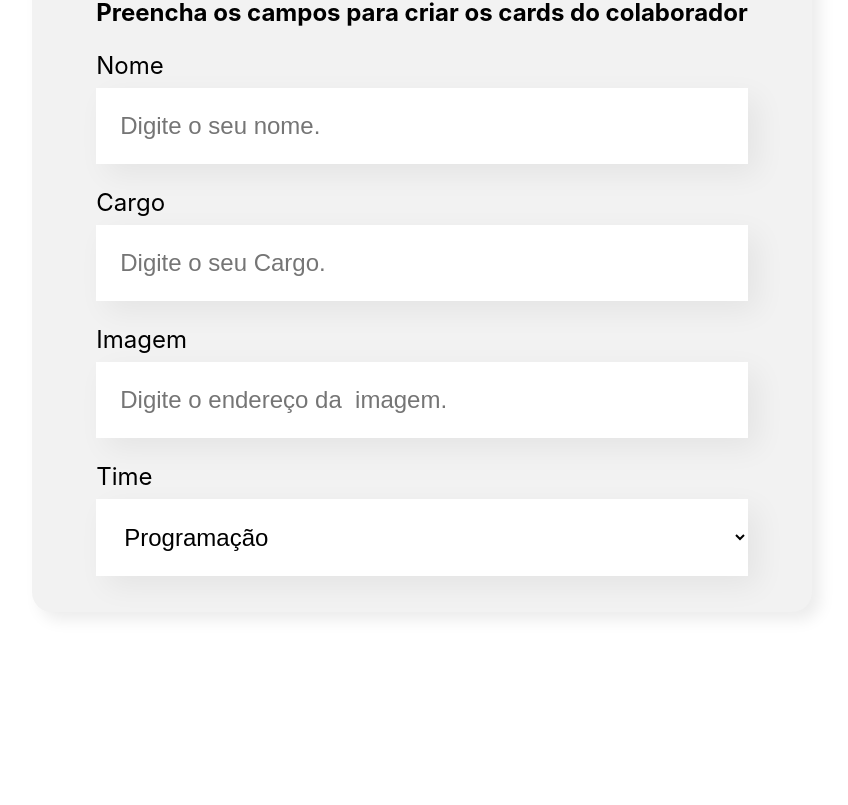
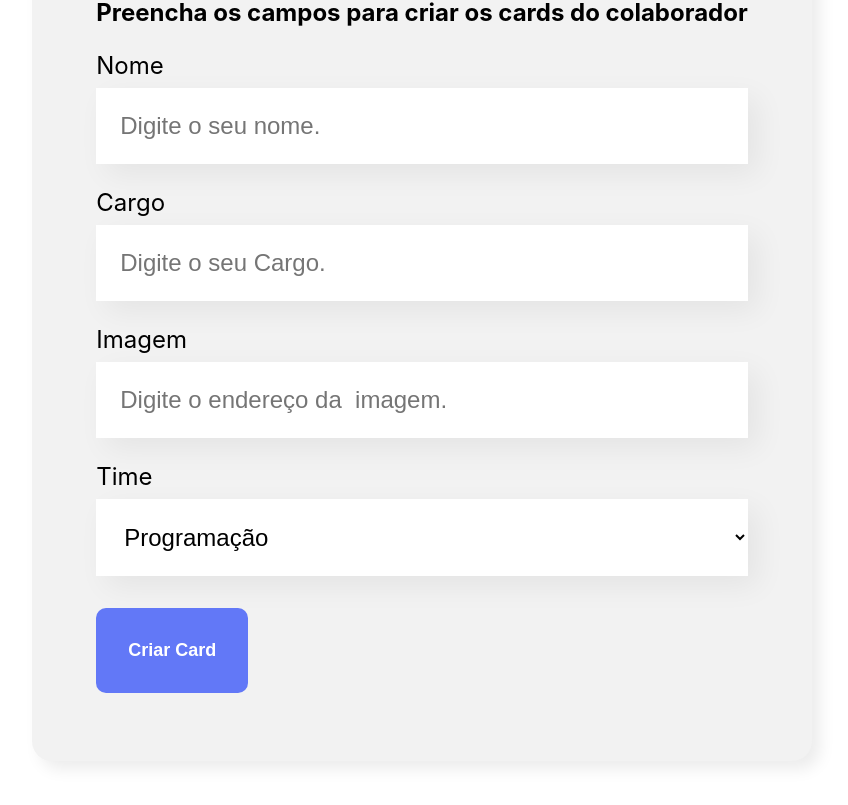
Before and after one commit to Crisleine-Erculano/organo, a React (Create React App) app: page / in a window 1280 px wide. Shown: the part 636-1441 px from the top of the page, without its empty margins (218-1066 px from the left). Before the commit the page ends 1328 px from the top, so only its background shows below. Built offline with nearby package versions, Linux system fonts and the light colour scheme.

Commit message:
Criando botão do formulário.

```diff
--- /dev/null
+++ b/src/componentes/Botao/Botao.css
@@ -0,0 +1,15 @@
+.botao{
+   background-color: #6278F7;
+   border: none;
+   border-radius: 10px;
+   color: #FFFFFF;
+   cursor: pointer;
+   font-size: 18px;
+   font-weight: 700;
+   margin: 32px 0;
+   padding: 32px;
+
+}
+.botao:hover{
+   color: #95FFD4;
+}
--- /dev/null
+++ b/src/componentes/Botao/index.js
@@ -0,0 +1,9 @@
+import './Botao.css'
+
+const Botao =(props)=>{
+   return(
+      <button className="botao">{props.children}</button>
+   )
+
+}
+export default Botao
--- a/src/componentes/Formulario/index.js
+++ b/src/componentes/Formulario/index.js
@@ -1,6 +1,7 @@
 import './Formulario.css'
 import CampoTexto from '../CampoTexto'
 import ListaSuspensa from '../ListaSuspensa'
+import Botao from '../Botao'
 
 const Formulario = () => {
    const times = [
@@ -16,10 +17,16 @@
       <section className="formulario">
          <form>
             <h2>Preencha os campos para criar os cards do colaborador</h2>
+
             <CampoTexto label="Nome" placeholder="Digite o seu nome." />
             <CampoTexto label="Cargo" placeholder="Digite o seu Cargo." />
             <CampoTexto label="Imagem" placeholder="Digite o endereço da  imagem." />
-            <ListaSuspensa label="Time" itens={times} />
+
+            <ListaSuspensa label="Time" itens={times}/>
+
+            <Botao>
+               Criar Card
+            </Botao>
          </form>
       </section>
    )
```
